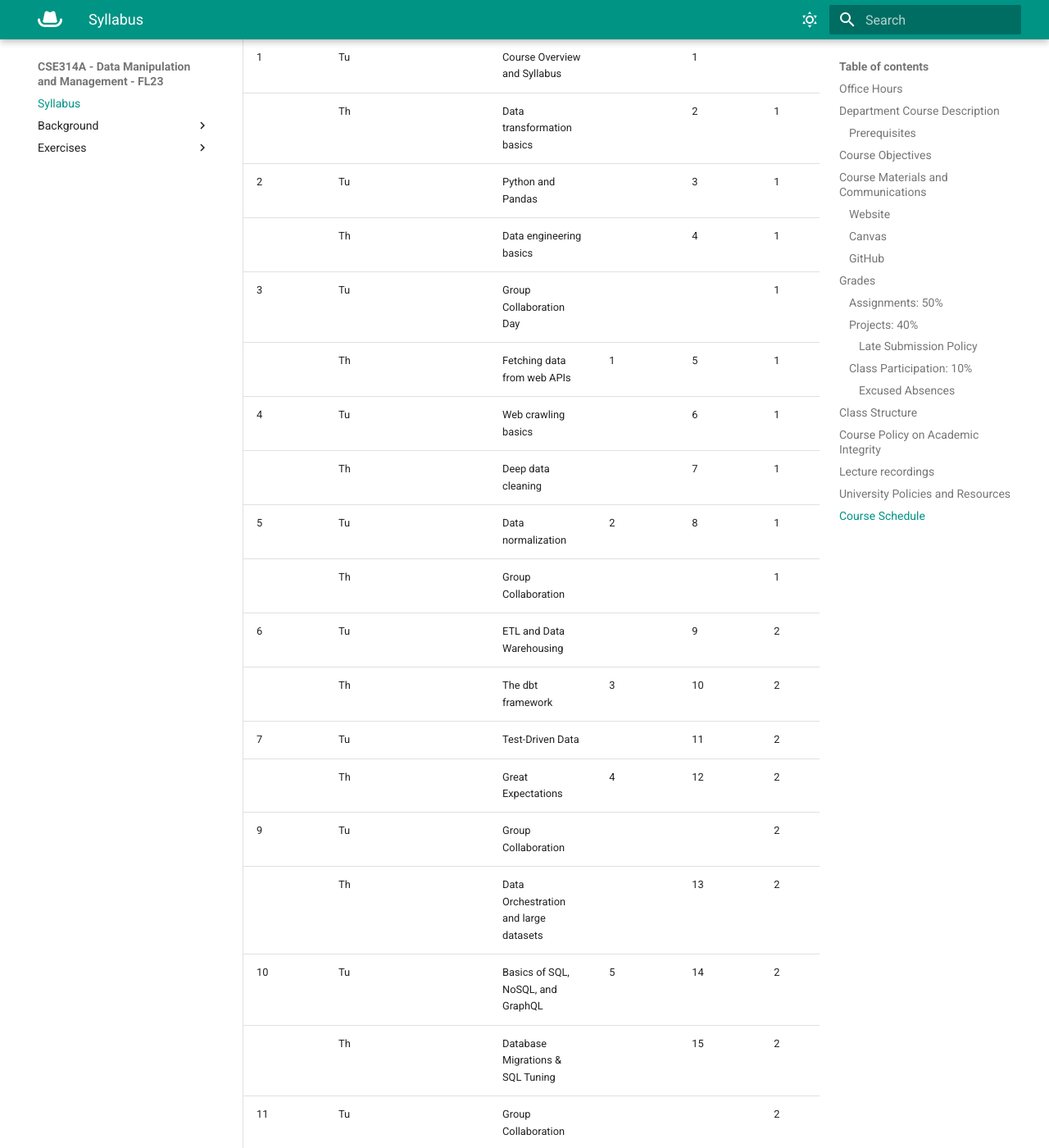
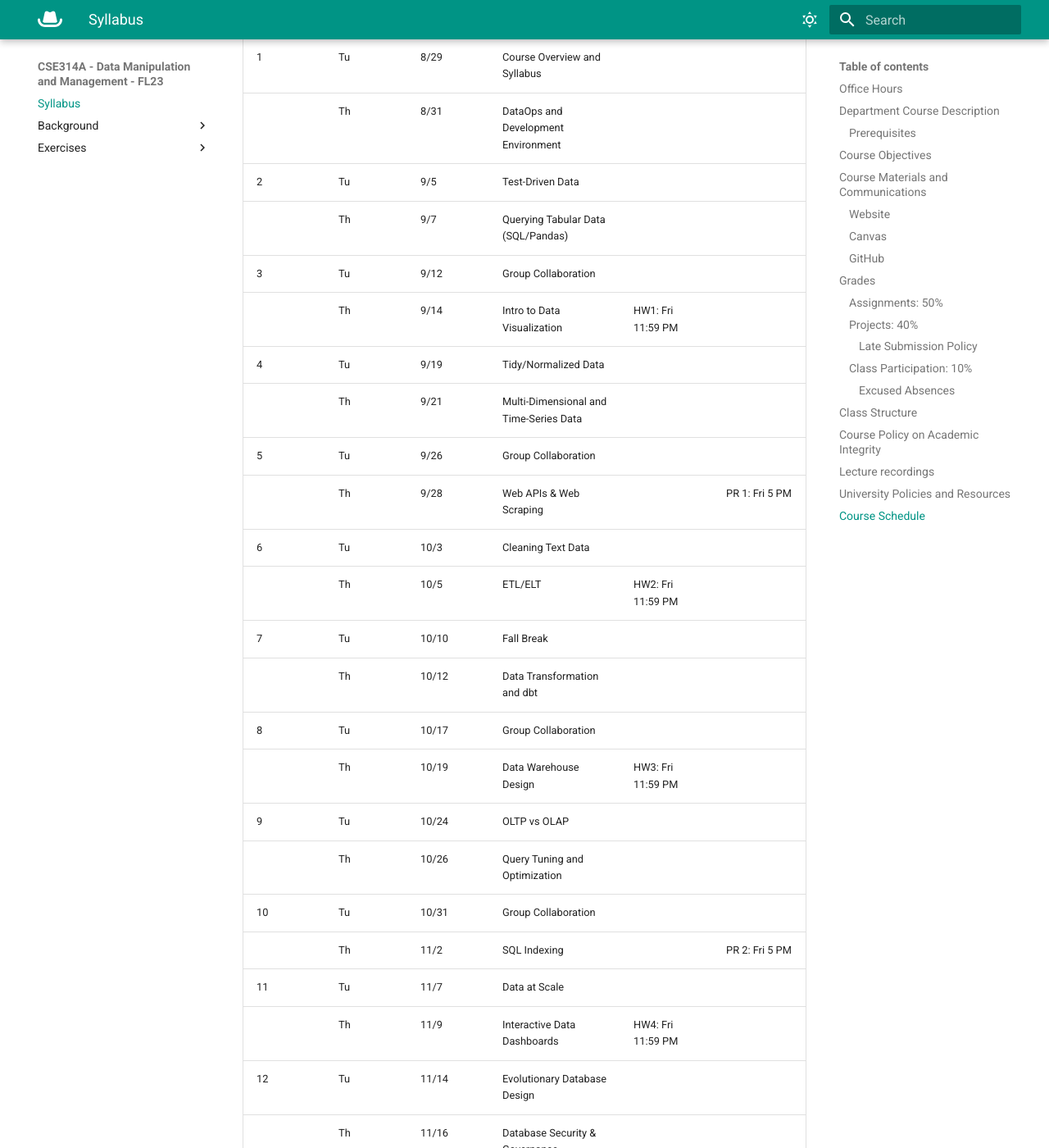
Before and after one commit to wustl-data/rooster-cogburn, an MkDocs documentation site: the page built from docs/index.md, in a window 1280 px wide and 1400 px high, scrolled down 5086 px. Shown: the whole window at 82% size. Built offline with MkDocs 1.6.1 and Material for MkDocs 9.7.7, drawn with Linux system fonts in a browser that asks for light colours; some of the changed text lies outside the part shown.

Commit message:
docs: schedule

```diff
--- a/docs/index.md
+++ b/docs/index.md
@@ -149,32 +149,37 @@ While the course registration page lists a final exam date, we will not be havin
 
 > Note: This version of the course schedule is a copy from last semester and will be updated the first week of class to reflect changes.
 
-| Week | Day | Date   | Topic                                 | Assignment | Lecture | Project Stage |
-| ---- | --- | ------ | ------------------------------------- | ---------- | ------- | ------------- |
-| 1    | Tu  |  | Course Overview and Syllabus          |            | 1       |               |
-|      | Th  |  | Data transformation basics            |            | 2       | 1             |
-| 2    | Tu  |  | Python and Pandas                     |            | 3       | 1             |
-|      | Th  |   | Data engineering basics               |            | 4       | 1             |
-| 3    | Tu  |   | Group Collaboration Day               |            |         | 1             |
-|      | Th  |   | Fetching data from web APIs           | 1          | 5       | 1             |
-| 4    | Tu  |  | Web crawling basics                   |            | 6       | 1             |
-|      | Th  |  | Deep data cleaning                    |            | 7       | 1             |
-| 5    | Tu  |  | Data normalization                    | 2          | 8       | 1             |
-|      | Th  |  | Group Collaboration                   |            |         | 1             |
-| 6    | Tu  |  | ETL and Data Warehousing              |            | 9       | 2             |
-|      | Th  |   | The dbt framework                     | 3          | 10      | 2             |
-| 7    | Tu  |   | Test-Driven Data                      |            | 11      | 2             |
-|      | Th  |   | Great Expectations                    | 4          | 12      | 2             |
-| 9    | Tu  |  | Group Collaboration                   |            |         | 2             |
-|      | Th  |  | Data Orchestration and large datasets |            | 13      | 2             |
-| 10   | Tu  |  | Basics of SQL, NoSQL, and GraphQL     | 5          | 14      | 2             |
-|      | Th  |  | Database Migrations & SQL Tuning      |            | 15      | 2             |
-| 11   | Tu  |   | Group Collaboration                   |            |         | 2             |
-|      | Th  |   | Generating Plots and Docs             | 6          | 16      | 3             |
-| 12   | Tu  |  | Data Dashboards                       |            | 17      | 3             |
-|      | Th  |  | Geospatial Data                       |            | 18      | 3             |
-| 13   | Tu  |  | Multidimensional and time-series data |           | 19      | 3             |
-|      | Th  |  | Group Collaboration                   |            |         | 3             |
-| 14   | Tu  |  | Group Presentations                   |            |         |               |
-|      | Th  |  | Group Presentations                   |            |         |               |
-|      | Tu  |   | Final Project Due                     |            |         |               |
+| Week | Day | Date  | Topic                                  | Assignment Due    | Progress Report Due |
+|------|-----|-------|----------------------------------------|-------------------|---------------------|
+| 1    | Tu  | 8/29  | Course Overview and Syllabus           |                   |                     |
+|      | Th  | 8/31  | DataOps and Development Environment    |                   |                     |
+| 2    | Tu  | 9/5   | Test-Driven Data                       |                   |                     |
+|      | Th  | 9/7   | Querying Tabular Data (SQL/Pandas)     |                   |                     |
+| 3    | Tu  | 9/12  | Group Collaboration                    |                   |                     |
+|      | Th  | 9/14  | Intro to Data Visualization            | HW1: Fri 11:59 PM |                     |
+| 4    | Tu  | 9/19  | Tidy/Normalized Data                   |                   |                     |
+|      | Th  | 9/21  | Multi-Dimensional and Time-Series Data |                   |                     |
+| 5    | Tu  | 9/26  | Group Collaboration                    |                   |                     |
+|      | Th  | 9/28  | Web APIs & Web Scraping                |                   | PR 1: Fri 5 PM      |
+| 6    | Tu  | 10/3  | Cleaning Text Data                     |                   |                     |
+|      | Th  | 10/5  | ETL/ELT                                | HW2: Fri 11:59 PM |                     |
+| 7    | Tu  | 10/10 | Fall Break                             |                   |                     |
+|      | Th  | 10/12 | Data Transformation and dbt            |                   |                     |
+| 8    | Tu  | 10/17 | Group Collaboration                    |                   |                     |
+|      | Th  | 10/19 | Data Warehouse Design                  | HW3: Fri 11:59 PM |                     |
+| 9    | Tu  | 10/24 | OLTP vs OLAP                           |                   |                     |
+|      | Th  | 10/26 | Query Tuning and Optimization          |                   |                     |
+| 10   | Tu  | 10/31 | Group Collaboration                    |                   |                     |
+|      | Th  | 11/2  | SQL Indexing                           |                   | PR 2: Fri 5 PM      |
+| 11   | Tu  | 11/7  | Data at Scale                          |                   |                     |
+|      | Th  | 11/9  | Interactive Data Dashboards            | HW4: Fri 11:59 PM |                     |
+| 12   | Tu  | 11/14 | Evolutionary Database Design           |                   |                     |
+|      | Th  | 11/16 | Database Security & Governance         |                   |                     |
+| 13   | Tu  | 11/21 | Group Collaboration                    | HW5: Tue 5:00 PM  |                     |
+|      | Th  | 11/23 | Thanksgiving Break                     |                   |                     |
+| 14   | Tu  | 11/28 | Continuous Integration & Deployment    |                   |                     |
+|      | Th  | 11/30 | Group Collaboration                    |                   | PR 3: Fri 5 PM      |
+| 15   | Tu  | 12/5  | Group Presentations                    |                   |                     |
+|      | Th  | 12/7  | Group Presentations                    |                   |                     |
+| 16   | We  | 12/13 |                                        | HW6: Wed 11:59 PM |                     |
+| 17   | Tu  | 12/19 | Final Project Due 11:59 PM             |                   |                     |
```
Also changed, not shown: 1 other file.
